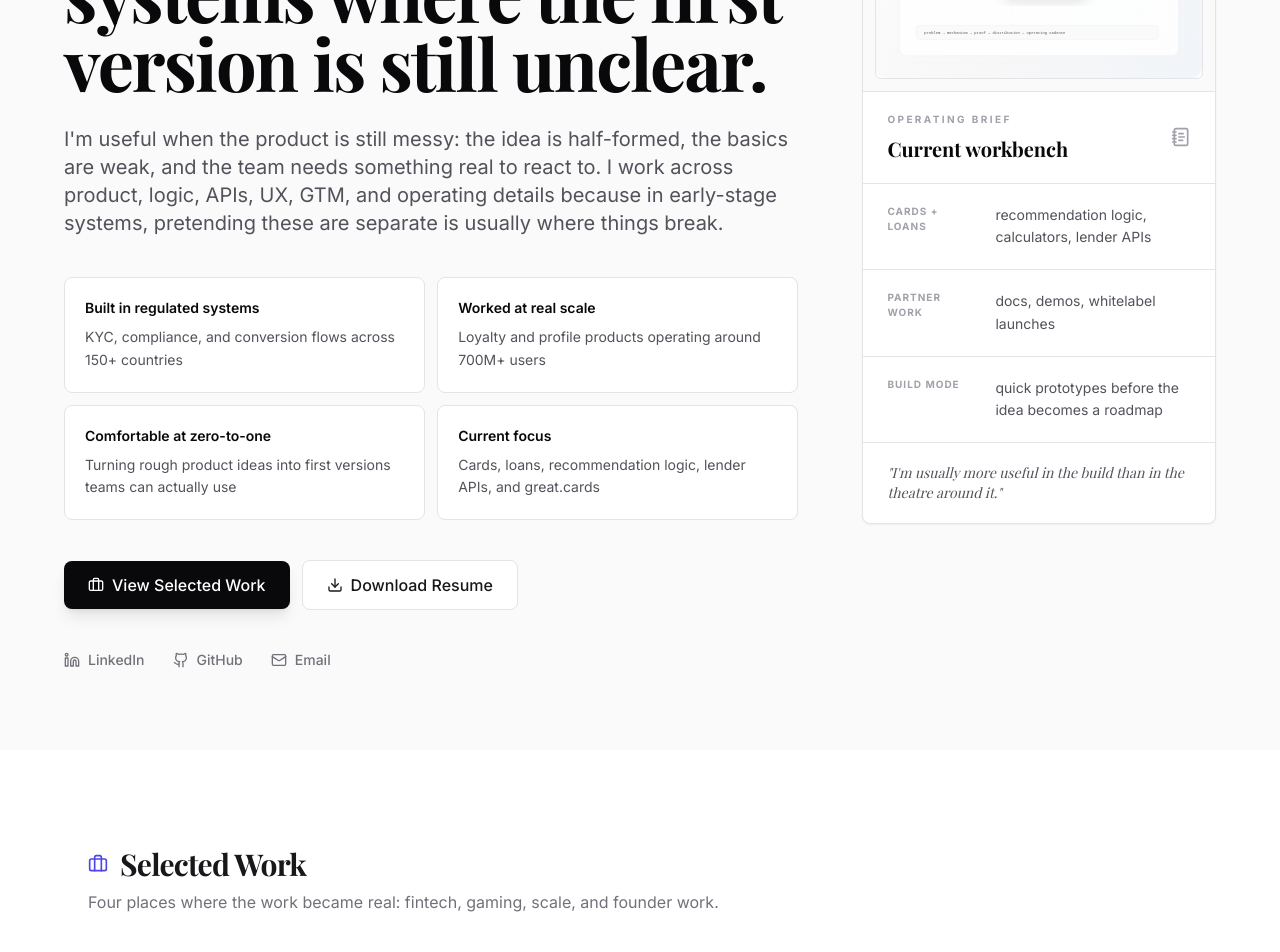
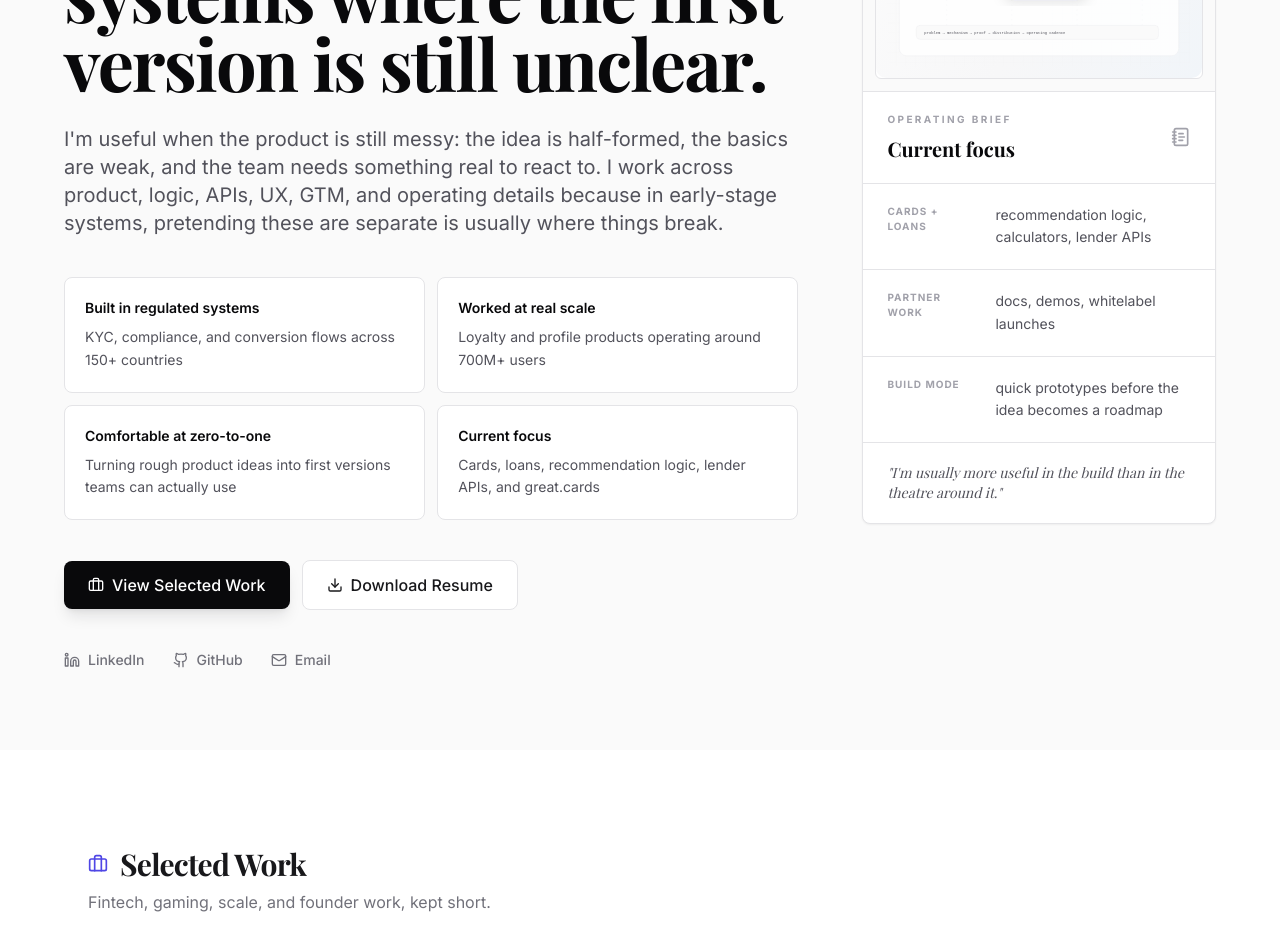
Before and after one commit to mohsinfd/Personal-Portfolio, a React (Vite) app: page / in a window 1280 px wide. Shown: the part 260-1212 px from the top of the page. Built offline with nearby package versions, Linux system fonts and the light colour scheme; the HTML template or start-up script is replaced by a standard one; a web font is replaced by a local one.

Commit message:
Tighten homepage labels

```diff
--- a/src/App.tsx
+++ b/src/App.tsx
@@ -74,7 +74,7 @@ const ResumeSection = () => {
           <SectionHeader
             icon={FileText}
             title="Resume"
-            subtitle="Snapshot first. Full text is still available when needed."
+            subtitle="Quick read, PDF, and plain text."
           />
           <div className="flex gap-3 md:mb-10">
             <button
--- a/src/components/EngineeringDemos.tsx
+++ b/src/components/EngineeringDemos.tsx
@@ -16,7 +16,7 @@ export const EngineeringDemos = () => {
               <Terminal className="w-5 h-5 text-zinc-400" />
               <span className="text-xs font-bold uppercase tracking-[0.28em] text-zinc-500">Artifacts</span>
             </div>
-            <h2 className="text-4xl md:text-5xl font-bold font-serif mb-6">Artifacts from the workbench</h2>
+            <h2 className="text-4xl md:text-5xl font-bold font-serif mb-6">Things I built around the work</h2>
           </div>
           <div className="lg:pt-12">
             <p className="text-zinc-400 text-lg leading-relaxed mb-8">
--- a/src/components/Hero.tsx
+++ b/src/components/Hero.tsx
@@ -83,7 +83,7 @@ export const Hero = () => (
           <div className="px-6 py-5 border-b border-zinc-200 dark:border-zinc-800 flex items-center justify-between gap-4">
             <div>
               <p className="text-[10px] font-bold uppercase tracking-[0.24em] text-zinc-400 dark:text-zinc-500 mb-2">Operating Brief</p>
-              <h2 className="text-xl font-bold font-serif text-zinc-950 dark:text-zinc-50">Current workbench</h2>
+              <h2 className="text-xl font-bold font-serif text-zinc-950 dark:text-zinc-50">Current focus</h2>
             </div>
             <NotebookText className="w-5 h-5 text-zinc-400" />
           </div>
--- a/src/components/SelectedWorkSection.tsx
+++ b/src/components/SelectedWorkSection.tsx
@@ -20,7 +20,7 @@ export const SelectedWorkSection = () => (
         <SectionHeader
           icon={Briefcase}
           title="Selected Work"
-          subtitle="Four places where the work became real: fintech, gaming, scale, and founder work."
+          subtitle="Fintech, gaming, scale, and founder work, kept short."
         />
       </div>
 
```
